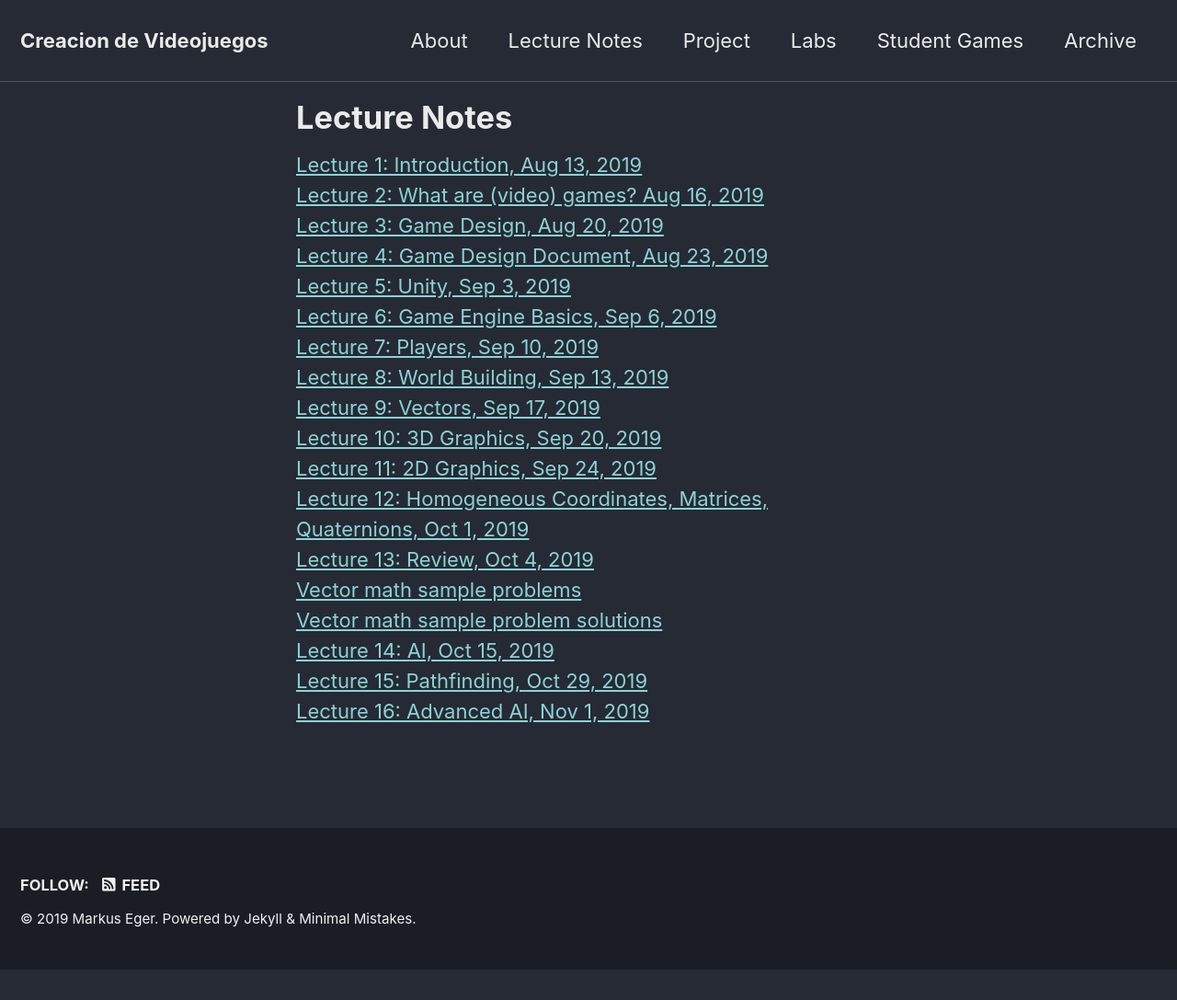
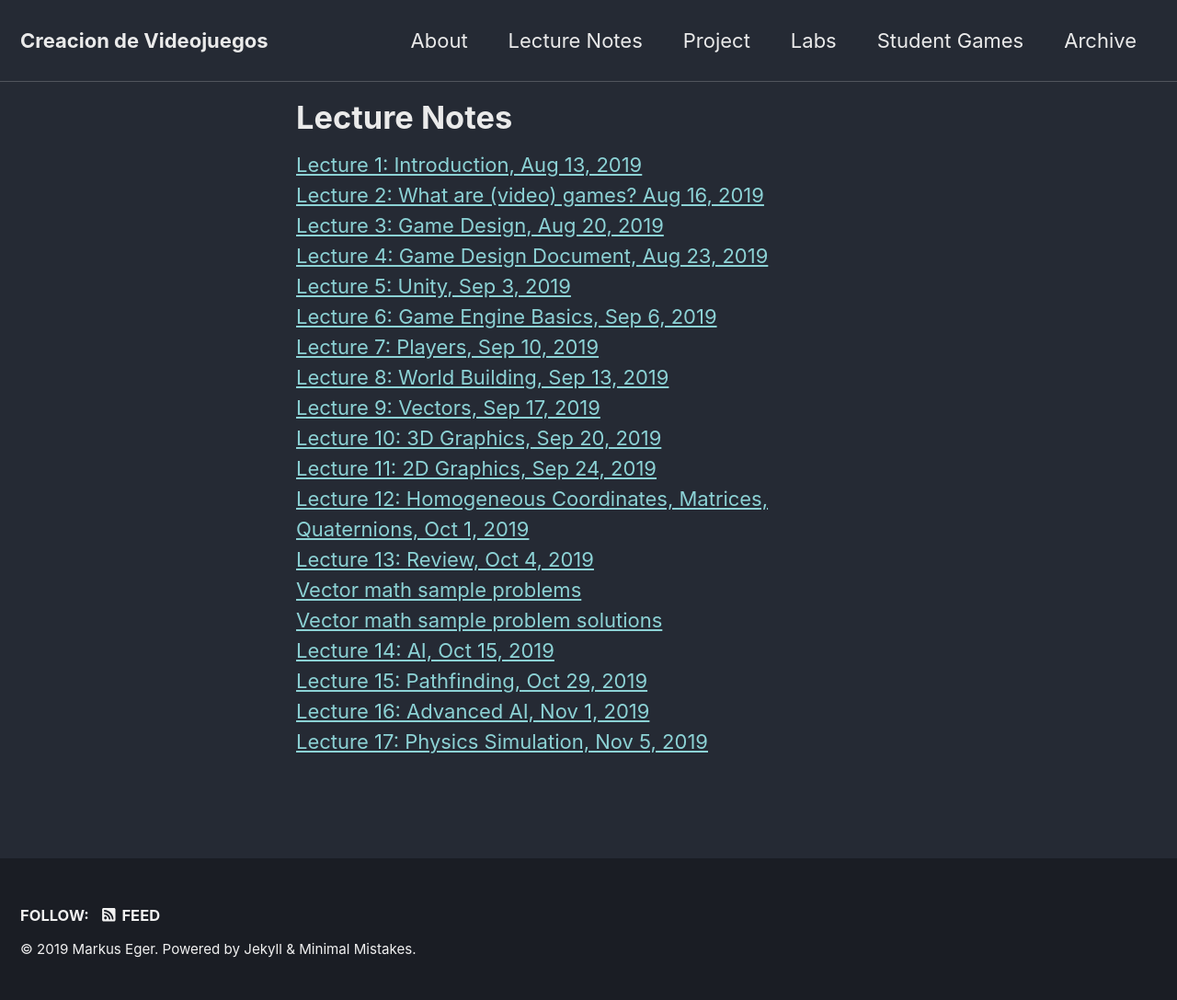
Before and after one commit to yawgmoth/CI-2807, a Jekyll site: the page built from _pages/slides.html, in a window 1280 px wide. Shown: the whole page at 92% size. Built offline with Jekyll 4.4.1, drawn with Linux system fonts in a browser that asks for light colours; cached includes are drawn as plain includes; nearby versions of some CDN libraries; before the commit the page ends 1054 px from its top, so only the background shows below that.

Commit message:
add lecture 17 notes to slides index

```diff
--- a/_pages/slides.html
+++ b/_pages/slides.html
@@ -26,12 +26,13 @@ categories: [frontpage]
 <a href="/CI-2807/slides/II2019/lecture14.html">Lecture 14: AI, Oct 15, 2019</a><br/>
 <a href="/CI-2807/slides/II2019/lecture15.html">Lecture 15: Pathfinding, Oct 29, 2019</a><br/>
 <a href="/CI-2807/slides/II2019/lecture16.html">Lecture 16: Advanced AI, Nov 1, 2019</a><br/>
+<a href="/CI-2807/slides/II2019/lecture17.html">Lecture 17: Physics Simulation, Nov 5, 2019</a><br/>
 <!--<a href="lecture16a.html">Vector Math Practice</a><br/>
 <a href="lecture17.html">Lecture 17: Review, May 17, 2019</a><br/>
 <a href="lecture18.html">Lecture 18: AI Behavior, May 21, 2019</a><br/>
 <a href="lecture19.html">Lecture 19: Game Trees, May 28, 2019</a><br/>
 <a href="lecture20.html">Lecture 20: Advanced AI, May 31, 2019</a><br/>
-<a href="lecture21.html">Lecture 21: Physics Simulation, Jun 4, 2019</a><br/>
+
 <a href="lecture22.html">Lecture 22: Collision Detection, Jun 14, 2019</a><br/>
 <a href="lecture23.html">Lecture 23: Networked Games, Jun 18, 2019</a><br/>
 <a href="lecture24.html">Lecture 24: Player Analytics, Jun 21, 2019</a><br/>
```
